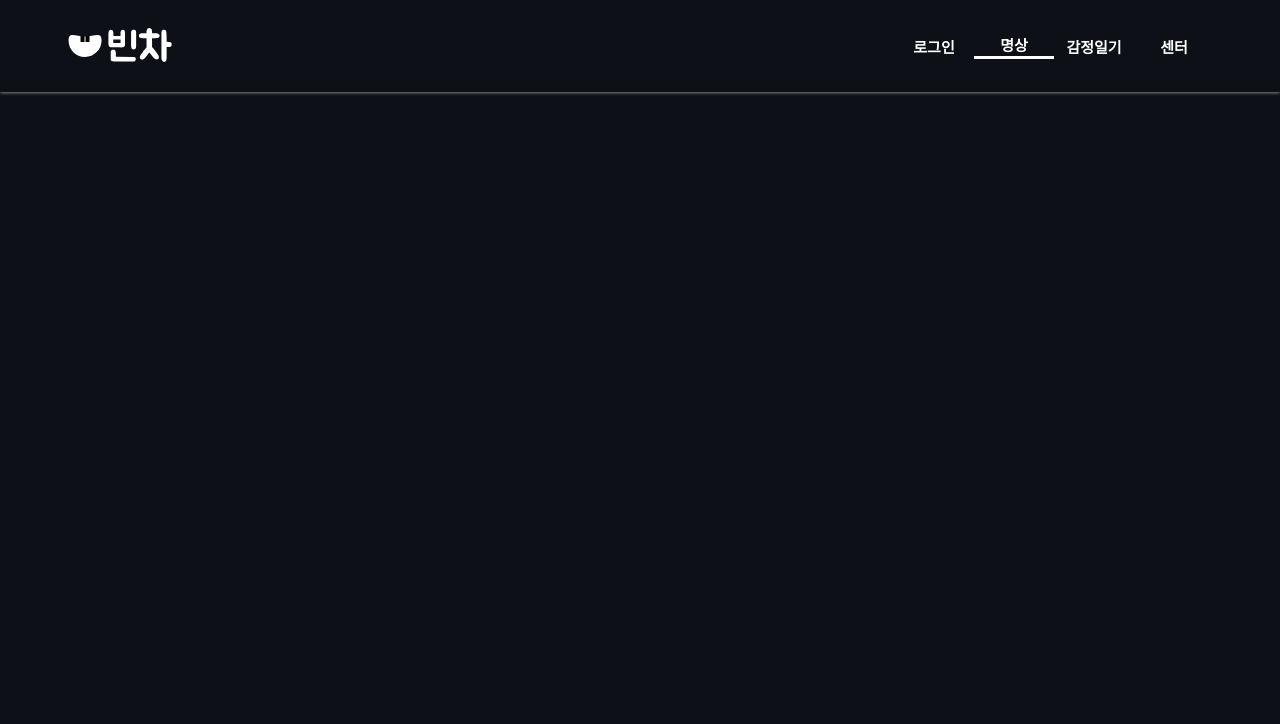
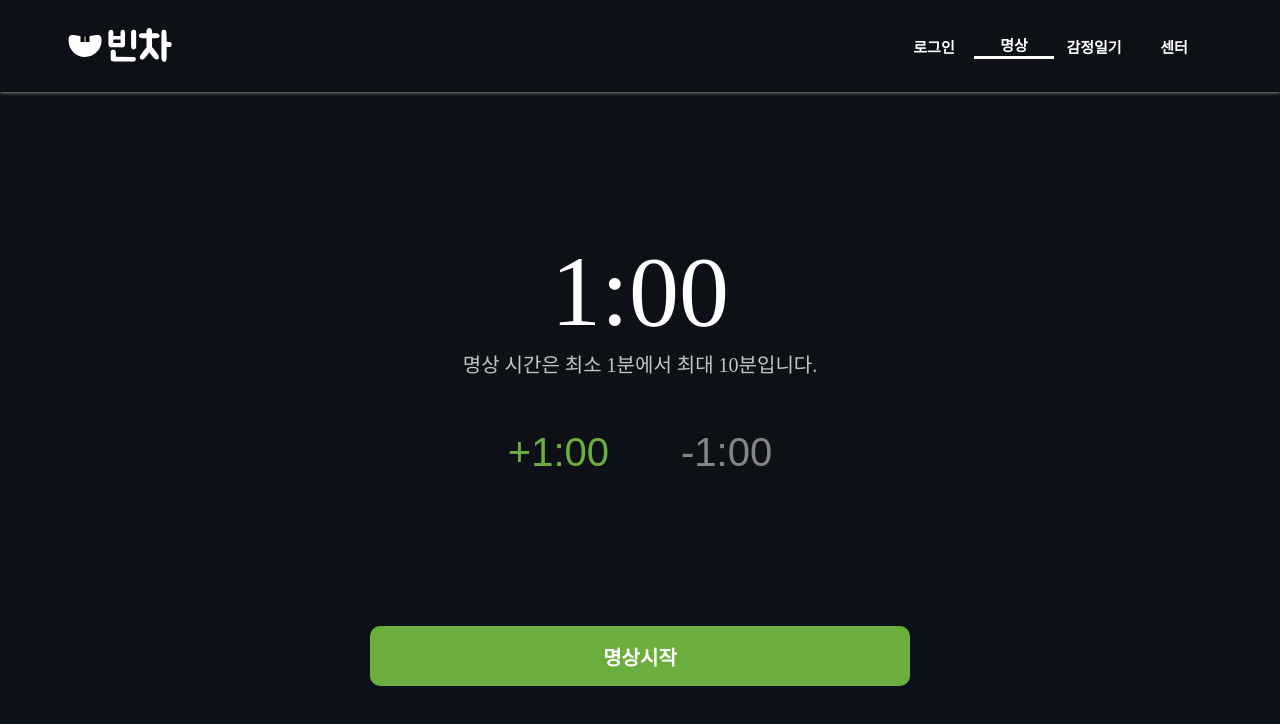
Before and after one commit to Empty-Car/Sunshine, a React (Create React App) app: page /meditation in a window 1280 px wide. Shown: the top 724 px of the page. Built offline with nearby package versions, Linux system fonts and the light colour scheme.

Commit message:
Add: set meditation time

```diff
--- a/package.json
+++ b/package.json
@@ -16,6 +16,7 @@
     "react-dom": "^18.1.0",
     "react-router-dom": "^6.3.0",
     "react-scripts": "5.0.1",
+    "recoil": "^0.7.3-alpha.2",
     "styled-components": "^5.3.5",
     "typescript": "^4.4.2",
     "web-vitals": "^2.1.0"
--- a/src/component/Header/styles.ts
+++ b/src/component/Header/styles.ts
@@ -1,6 +1,6 @@
 import styled from "styled-components";
 import { ReactComponent as Logo } from "../../asset/logo/logo.svg";
-import { ReactComponent as Profile } from "../../asset/img/profile.svg";
+import { ReactComponent as Profile } from "../../asset/img/profile1.svg";
 
 export const HeaderBox = styled.div`
   position: fixed;
--- /dev/null
+++ b/src/container/Main/styles.ts
@@ -0,0 +1 @@
+import styled from "styled-components";
--- a/src/container/Meditation/Meditation.tsx
+++ b/src/container/Meditation/Meditation.tsx
@@ -1,5 +1,39 @@
+import { useState } from "react"
+import * as S from "./styles"
+
 const MeditationContainer = () => {
-  return <div>Meditation</div>
+  const [time, setTime] = useState<number>(1);
+  const [isStart, setIsStart] = useState<boolean>(false)
+  const [narration, setNarration] = useState<boolean>(true)
+
+  return (
+    <S.MeditationBox>
+      {!isStart && (
+        <S.CenterBox>
+          <S.DisplayMeditationTime>{time}:00</S.DisplayMeditationTime>
+          <S.LightLetter>명상 시간은 최소 1분에서 최대 10분입니다.</S.LightLetter>
+          <S.PlusMinusButtonBox>
+            <S.PlusMinusButton
+              onClick={time >= 10 ? undefined : () => {setTime(time => time+1)}}
+              color="#6CAE3E">
+              +1:00
+            </S.PlusMinusButton>
+            <S.PlusMinusButton
+              onClick={time <= 1 ? undefined : () => {setTime(time => time-1)}}
+              color="#858585">
+              -1:00
+            </S.PlusMinusButton>
+          </S.PlusMinusButtonBox>
+          <S.ActiveButton>명상시작</S.ActiveButton>
+
+        </S.CenterBox>
+      )}
+      {isStart && (
+        <div></div>
+      )}
+
+    </S.MeditationBox>
+  )
 }
 
 export default MeditationContainer
--- /dev/null
+++ b/src/container/Meditation/styles.ts
@@ -0,0 +1,79 @@
+import styled, {css} from "styled-components";
+
+export const MeditationBox = styled.section`
+padding-top: 60px;
+`;
+
+export const CenterBox = styled.div`
+height: 100vh;
+display: flex;
+flex-direction: column;
+justify-content: center;
+align-items: center;
+`
+
+export const PlusMinusButtonBox = styled.div`
+  margin-top: 50px;
+`;
+
+export const PlusMinusButton = styled.button<{color:string}>`
+cursor: pointer;
+display: inline-block;
+vertical-align: middle;
+flex-wrap: wrap;
+color: ${(props) => props.color};
+background-color: #0D1117;
+border: none;
+outline: none;
+font-size: 40px;
+margin-left: 30px;
+margin-right: 30px;
+`;
+
+export const LightLetter = styled.div`
+  color: #c4c4c4;
+  height: 30px;
+  font-size: 20px;
+  text-align: center;
+`;
+
+export const DisplayMeditationTime = styled.div`
+width: 216;
+height: 121;
+font-size: 100px;
+color: white;
+`;
+
+export const ActiveButton = styled.button`
+  background-color: #6CAE3E;
+  color: white;
+  border: none;
+  outline: none;
+  border-radius: 10px;
+  font-weight: bold;
+  width: 540px;
+  height: 60px;
+  font-size: 20px;
+  cursor: pointer;
+  margin-top: 150px;
+  `;
+
+  /* ${(props) =>
+    /* props.isStart && */
+    /* css`
+      position: absolute;
+      left: 50%;
+      bottom: 100px;
+      transform: translate(-50%, 50%);
+      & .hovered {
+        display: none;
+      }
+      &:hover {
+        & .not-hover {
+          display: none;
+        }
+        & .hovered {
+          display: unset;
+        }
+      }
+    `} */
--- /dev/null
+++ b/src/recoil/index.ts
@@ -0,0 +1,6 @@
+import {atom} from "recoil"
+
+export const nicknameState = atom({
+  key: "nicknameState",
+  default: "",
+})
```
Also changed, not shown: src/asset/img/profile1.svg, src/component/Narration/index.tsx (added), src/component/Narration/styles.ts (added), 1 other file (tests, documents, lock files or other folders).
